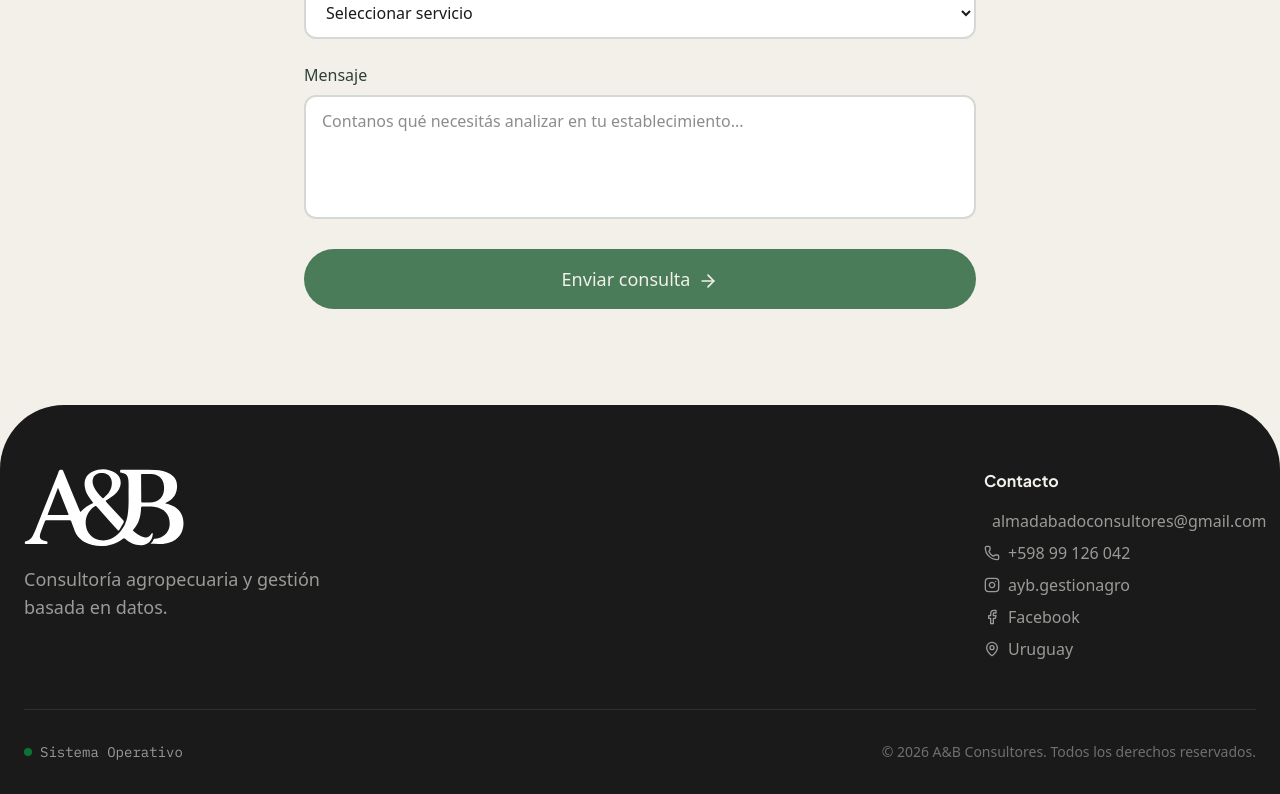
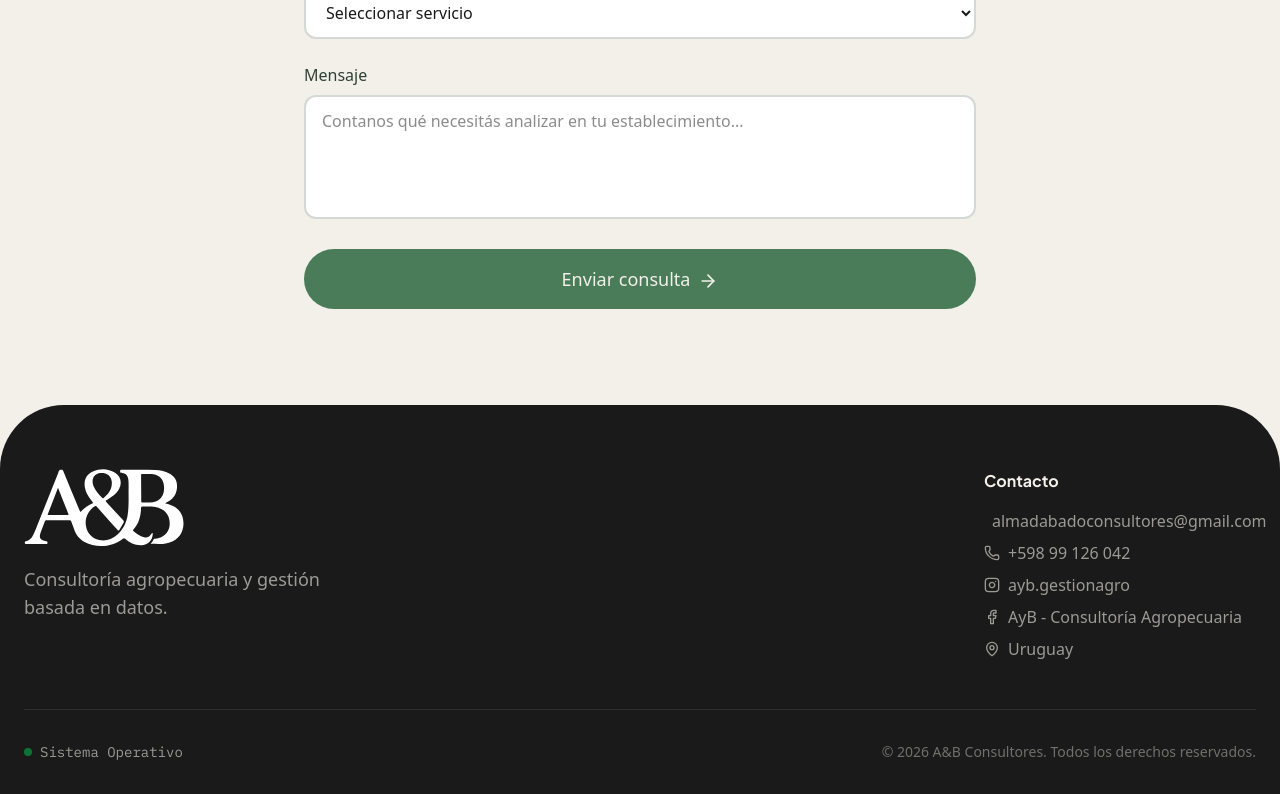
Before and after one commit to PolCarva/ab_consultores, a Next.js app: page / in a window 1280 px wide. Shown: the part 5467-6261 px from the top of the page. Built offline with nearby package versions, Linux system fonts and the light colour scheme.

Commit message:
Update footer link from Facebook to AyB - Consultoría Agropecuaria for branding consistency

```diff
--- a/app/page.tsx
+++ b/app/page.tsx
@@ -1492,7 +1492,7 @@ function Footer() {
                   rel="noopener noreferrer"
                   className="link-hover break-all"
                 >
-                  Facebook
+                  AyB - Consultoría Agropecuaria
                 </a>
               </li>
               <li className="flex items-center gap-2">
```
